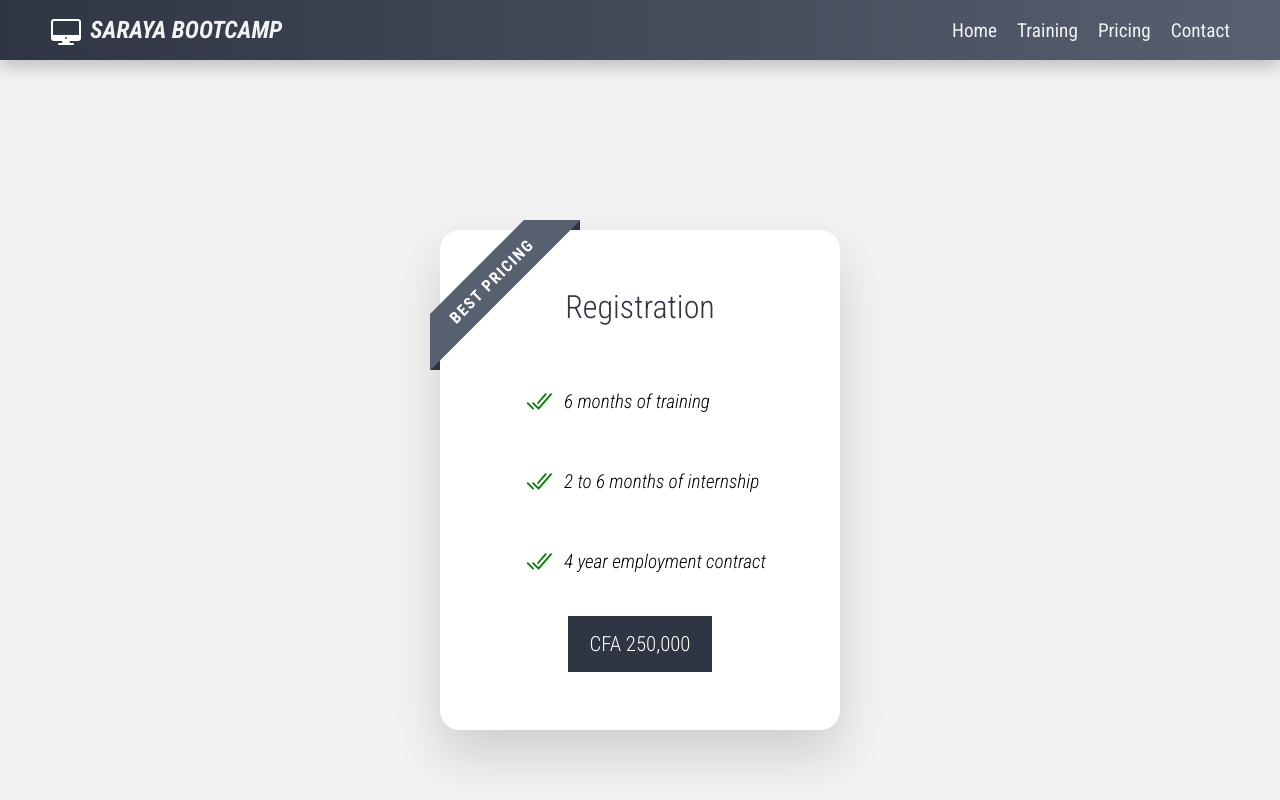
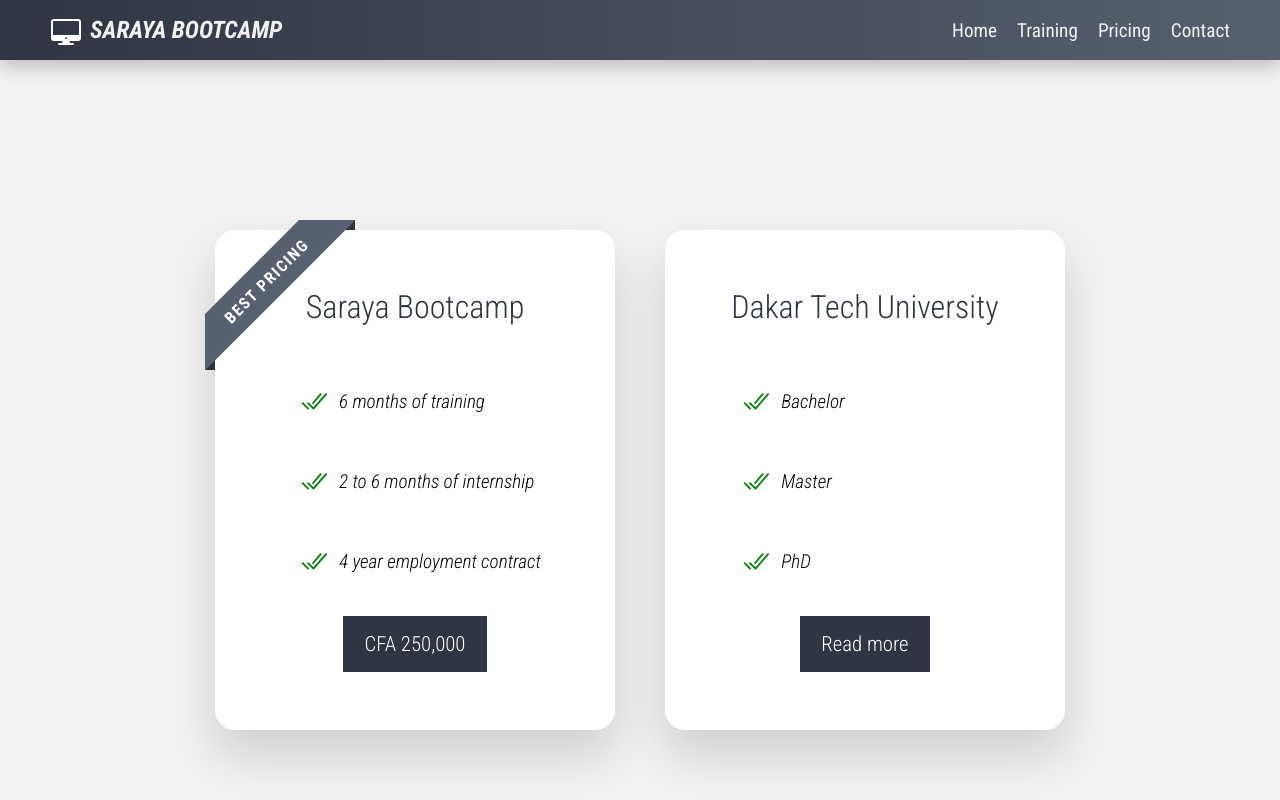
Before and after one commit to marshall-dieme/saraya-bootcamp, a React (Create React App) app: page /pricing in a window 1280 px wide. Shown: the top 800 px of the page. Built offline with nearby package versions, Linux system fonts and the light colour scheme.

Commit message:
Finalization

```diff
--- a/src/components/pricing/Pricing.js
+++ b/src/components/pricing/Pricing.js
@@ -8,7 +8,7 @@ class Pricing extends Component {
                 <div className="price-card">
                     <span className='card-banner'></span>
                     <div className="card-content">
-                        <h4>Registration</h4>
+                        <h4>Saraya Bootcamp</h4>
                         <ul>
                             <li><span><ion-icon name="checkmark-done-outline"></ion-icon></span> 6 months of training</li>
                             <li><span><ion-icon name="checkmark-done-outline"></ion-icon></span> 2 to 6 months of internship</li>
@@ -19,6 +19,19 @@ class Pricing extends Component {
                         </div>
                     </div>
                 </div>
+                <div className="price-card">
+                    <div className="card-content">
+                        <h4>Dakar Tech University</h4>
+                        <ul>
+                            <li><span><ion-icon name="checkmark-done-outline"></ion-icon></span> Bachelor</li>
+                            <li><span><ion-icon name="checkmark-done-outline"></ion-icon></span> Master</li>
+                            <li><span><ion-icon name="checkmark-done-outline"></ion-icon></span> PhD</li>
+                        </ul>
+                        <div className="price">
+                            <h5>Read more</h5>
+                        </div>
+                    </div>
+                </div>
             </section>
         );
     }
--- a/src/components/pricing/pricing.css
+++ b/src/components/pricing/pricing.css
@@ -4,6 +4,7 @@
     justify-content: center;
     min-height: 90vh;
     margin-top: 120px;
+    gap: 50px;
 }
 
 .price-card {
```
Also changed, not shown: src/components/contact/contact.css (line endings or trailing spaces).
